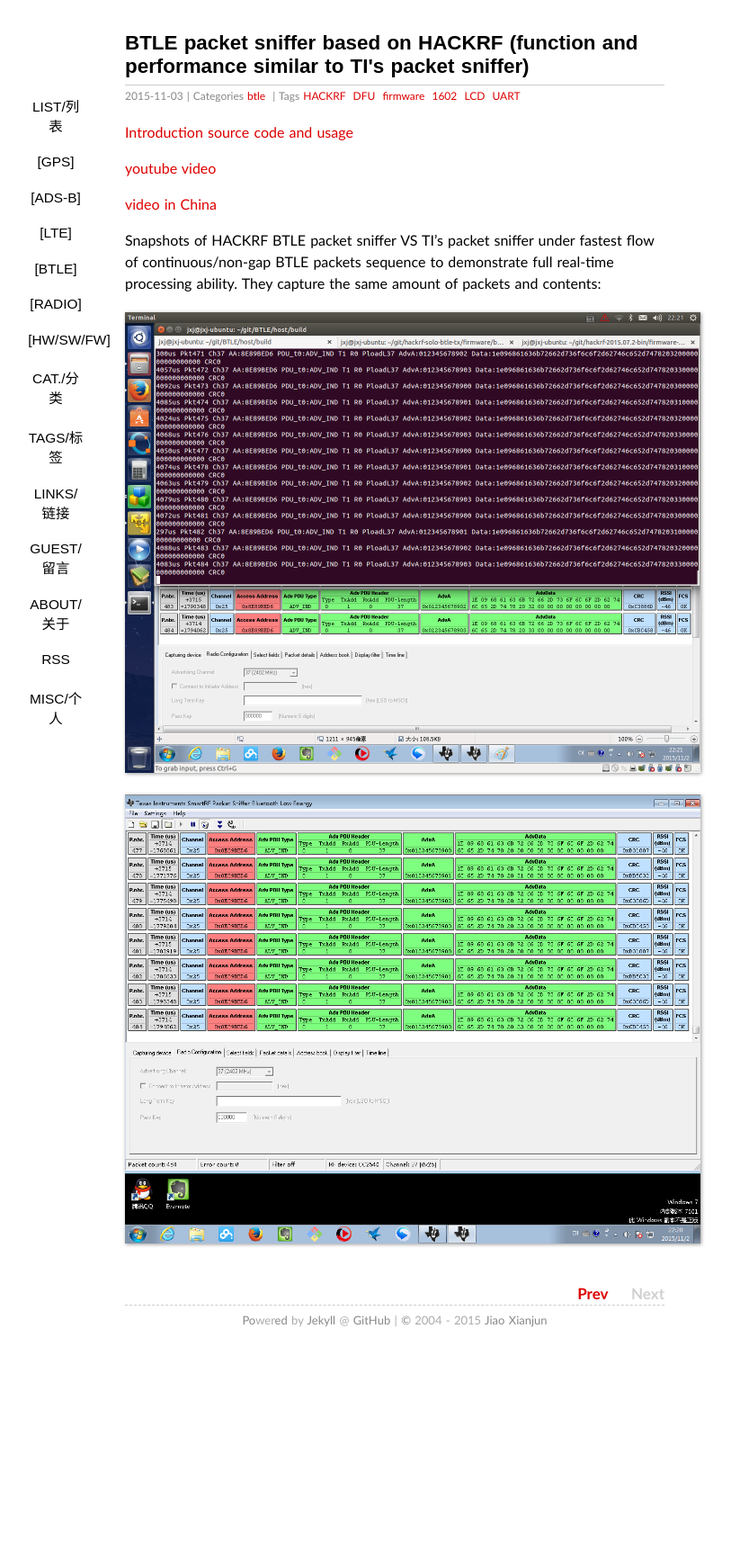
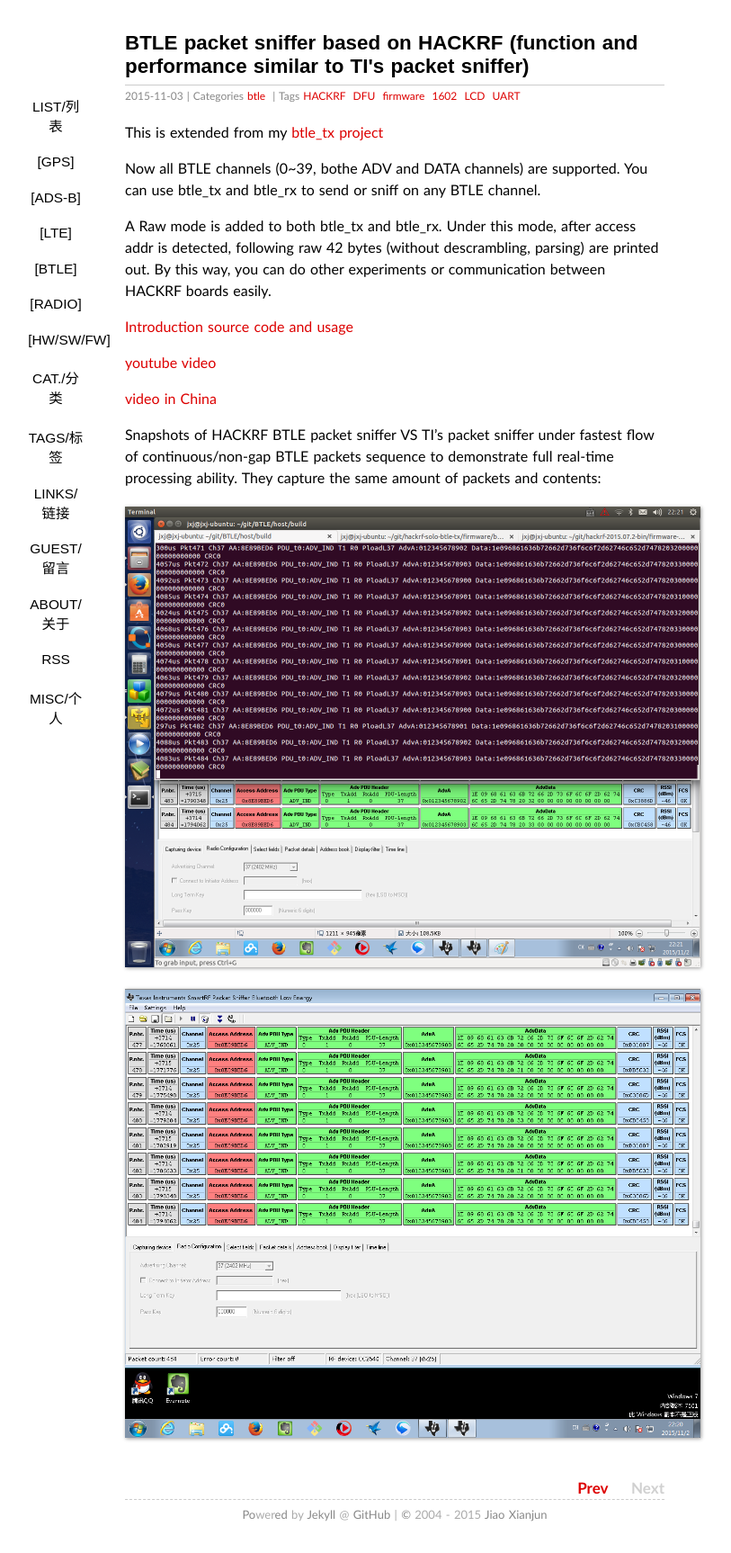
Before and after one commit to sdr-x/sdr-x.github.io, a Jekyll site: the page built from _posts/2015-11-03-BTLE-SNIFFER.md, in a window 1280 px wide. Shown: the whole page at 90% size, without its empty margins (201-1014 px from the left). Built offline with Jekyll 4.4.1, drawn with Linux system fonts in a browser that asks for light colours; some web fonts are replaced; Markdown is read by kramdown in place of the engine named in the settings; comment, search, counter and statistics services are not loaded; before the commit the page ends 1510 px from its top, so only the background shows below that.

Commit message:
Update 2015-11-03-BTLE-SNIFFER.md

```diff
--- a/_posts/2015-11-03-BTLE-SNIFFER.md
+++ b/_posts/2015-11-03-BTLE-SNIFFER.md
@@ -6,6 +6,12 @@ thread: 2015110310
 categories: btle
 tags:  HACKRF DFU firmware 1602 LCD UART
 ---
+
+This is extended from my [btle_tx project](http://sdr-x.github.io/A%20BTLE%20%28Bluetooth%20Low%20energy%29%20BT4.0%20radio%20packet%20sender%20%28BladeRF,%20HACKRF%29/)
+
+Now all BTLE channels (0~39, bothe ADV and DATA channels) are supported. You can use btle_tx and btle_rx to send or sniff on any BTLE channel.
+
+A Raw mode is added to both btle_tx and btle_rx. Under this mode, after access addr is detected, following raw 42 bytes (without descrambling, parsing) are printed out. By this way, you can do other experiments or communication between HACKRF boards easily.
 
 [Introduction source code and usage](https://github.com/JiaoXianjun/BTLE)
 
```
